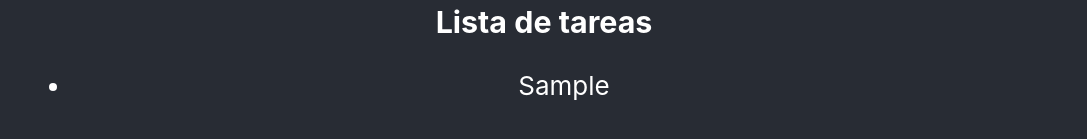
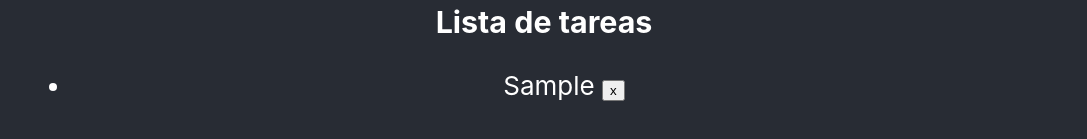
Before and after one commit to avanoldenbarneveld/master-en-react, a React (Create React App) app in the folder 10-memorizacion/: page / in a window 1280 px wide. Both pictures are taken after typing "Sample" into the empty fields and a click on the input "Guardar". Shown: the part 533-672 px from the top of the page, without its empty margins (96-1183 px from the left). Built offline with nearby package versions, Linux system fonts and the light colour scheme.

Commit message:
add ability to delete tasks from the task list

```diff
--- a/10-memorizacion/src/components/Tareas.js
+++ b/10-memorizacion/src/components/Tareas.js
@@ -10,8 +10,19 @@ export const Tareas = () => {
 
         setTareas(tareas_actualizadas);
 
-        console.log(tareas)
     }
+
+    const borrarTarea = id => {
+
+        // Filtrar las tareas para borrar la que no quiero
+        let nuevas_tareas = tareas.filter((tarea, indice) => indice !== id);
+        console.log(nuevas_tareas)
+
+        // Set State, guardar el nuevo listado de tareas en el estado
+        setTareas(nuevas_tareas);
+
+    }
+
   return (
     <div className='tareas-container'>
         <h1>Mis tareas</h1>
@@ -26,7 +37,13 @@ export const Tareas = () => {
         <ul>
             {
                 tareas.map((tarea, indice) => {
-                    return <li key={indice}>{tarea}</li>
+                    return (
+                        <li key={indice}>
+                            {tarea}
+                            &nbsp;
+                            <button onClick={() => borrarTarea(indice)}>x</button>
+                        </li>
+                            )
                 })
             }
         </ul>
```
